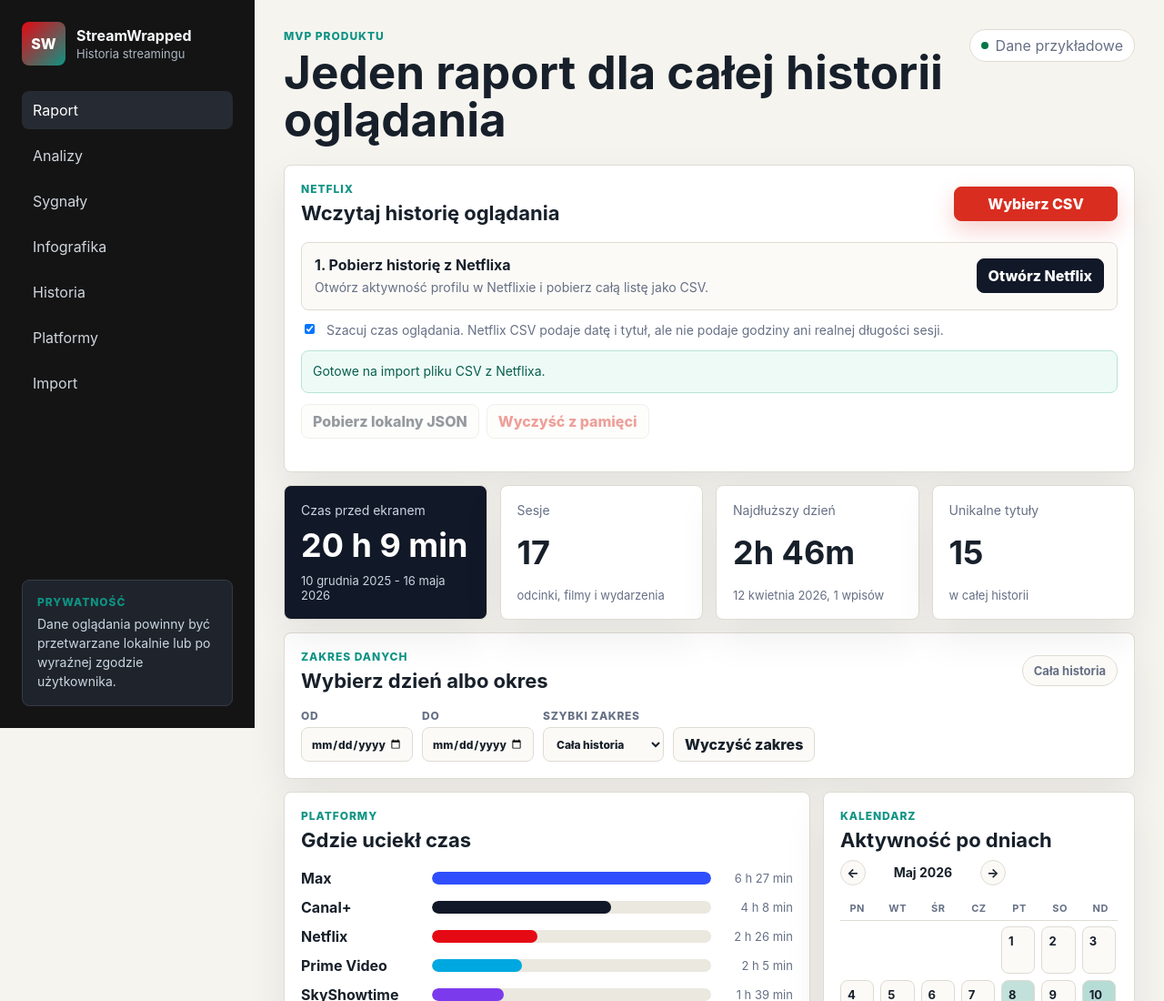
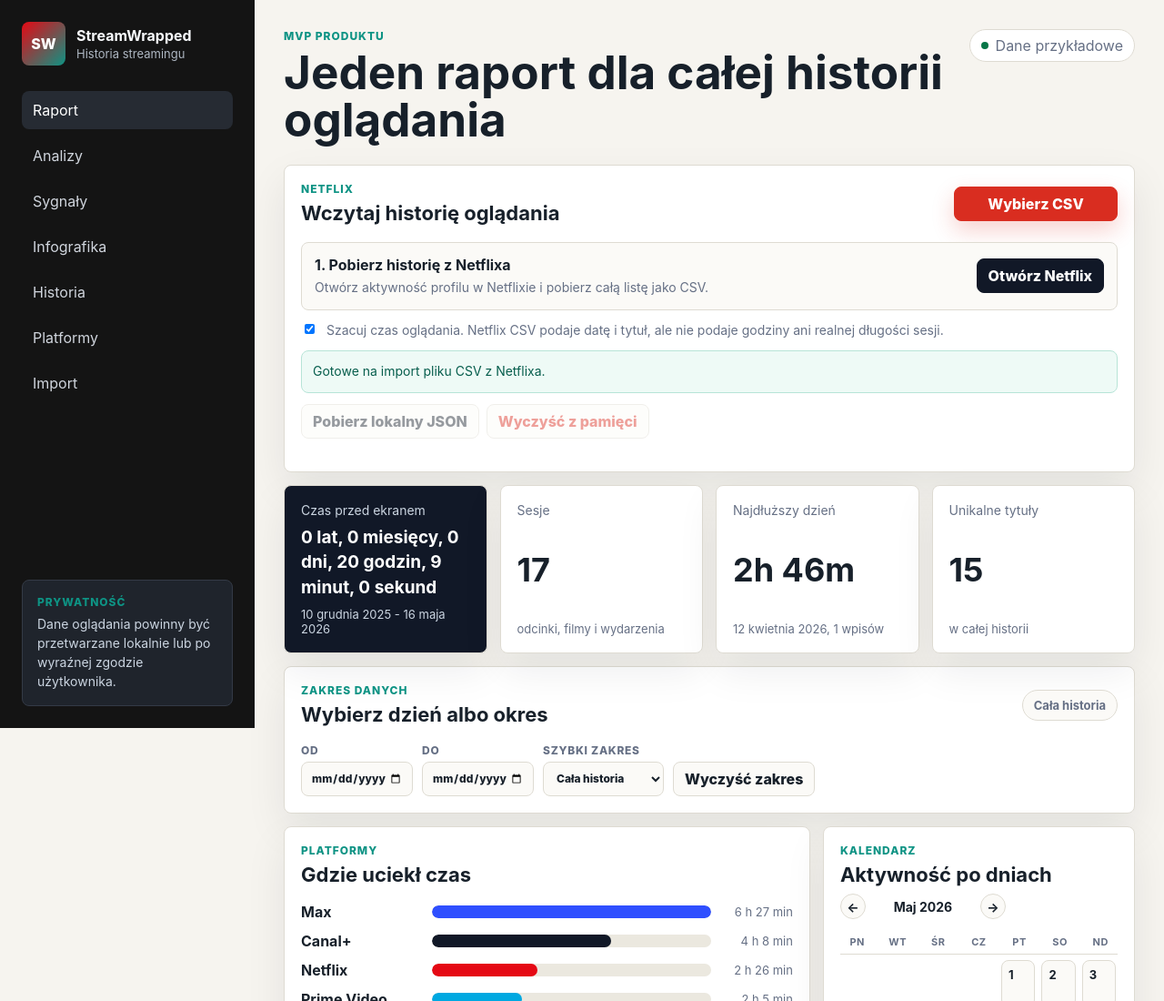
Before and after one commit to MarGib/StreamWrapped, a plain HTML site: page index.html in a window 1280 px wide. Shown: the top 1100 px of the page at 91% size. Drawn offline with Linux system fonts and the light colour scheme.

Commit message:
Show screen time in years, months, days, hours, minutes, and seconds by default with correct Polish plurals

```diff
--- a/app.js
+++ b/app.js
@@ -76,6 +76,52 @@
   }
 
   return mins ? `${hours}h ${mins}m` : `${hours}h`;
+};
+
+const getPolishPlural = (value, one, few, many) => {
+  if (value === 1) return `${value} ${one}`;
+  if (value % 10 >= 2 && value % 10 <= 4 && (value % 100 < 10 || value % 100 >= 20)) {
+    return `${value} ${few}`;
+  }
+  return `${value} ${many}`;
+};
+
+const formatDetailedTime = (minutes) => {
+  const totalSeconds = minutes * 60;
+
+  const SECONDS_IN_YEAR = 365 * 24 * 3600;
+  const SECONDS_IN_MONTH = 30 * 24 * 3600;
+  const SECONDS_IN_DAY = 24 * 3600;
+  const SECONDS_IN_HOUR = 3600;
+  const SECONDS_IN_MINUTE = 60;
+
+  let remaining = totalSeconds;
+
+  const years = Math.floor(remaining / SECONDS_IN_YEAR);
+  remaining %= SECONDS_IN_YEAR;
+
+  const months = Math.floor(remaining / SECONDS_IN_MONTH);
+  remaining %= SECONDS_IN_MONTH;
+
+  const days = Math.floor(remaining / SECONDS_IN_DAY);
+  remaining %= SECONDS_IN_DAY;
+
+  const hours = Math.floor(remaining / SECONDS_IN_HOUR);
+  remaining %= SECONDS_IN_HOUR;
+
+  const mins = Math.floor(remaining / SECONDS_IN_MINUTE);
+  const secs = remaining % SECONDS_IN_MINUTE;
+
+  const parts = [
+    getPolishPlural(years, "rok", "lata", "lat"),
+    getPolishPlural(months, "miesiąc", "miesiące", "miesięcy"),
+    getPolishPlural(days, "dzień", "dni", "dni"),
+    getPolishPlural(hours, "godzina", "godziny", "godzin"),
+    getPolishPlural(mins, "minuta", "minuty", "minut"),
+    getPolishPlural(secs, "sekunda", "sekundy", "sekund")
+  ];
+
+  return parts.join(", ");
 };
 
 const parseDate = (value) => new Date(value);
@@ -979,7 +1025,7 @@
   const longestDay = getTopDays()[0];
 
   const hasEstimatedTime = data.some((item) => item.estimated);
-  document.querySelector("#totalHours").textContent = `${formatHours(totalMinutes)}${hasEstimatedTime ? "*" : ""}`;
+  document.querySelector("#totalHours").textContent = `${formatDetailedTime(totalMinutes)}${hasEstimatedTime ? "*" : ""}`;
   document.querySelector("#sessionCount").textContent = data.length.toString();
   document.querySelector("#peakTime").textContent = longestDay ? formatCompactTime(longestDay.minutes) : "-";
   document.querySelector("#peakTimeNote").textContent = longestDay
--- a/styles.css
+++ b/styles.css
@@ -214,6 +214,14 @@
 .metric-card.primary {
   background: var(--surface-strong);
   color: white;
+}
+
+.metric-card.primary strong {
+  font-size: 19px;
+  line-height: 1.45;
+  font-weight: 700;
+  word-break: break-word;
+  margin: 8px 0;
 }
 
 .metric-card span {
```
